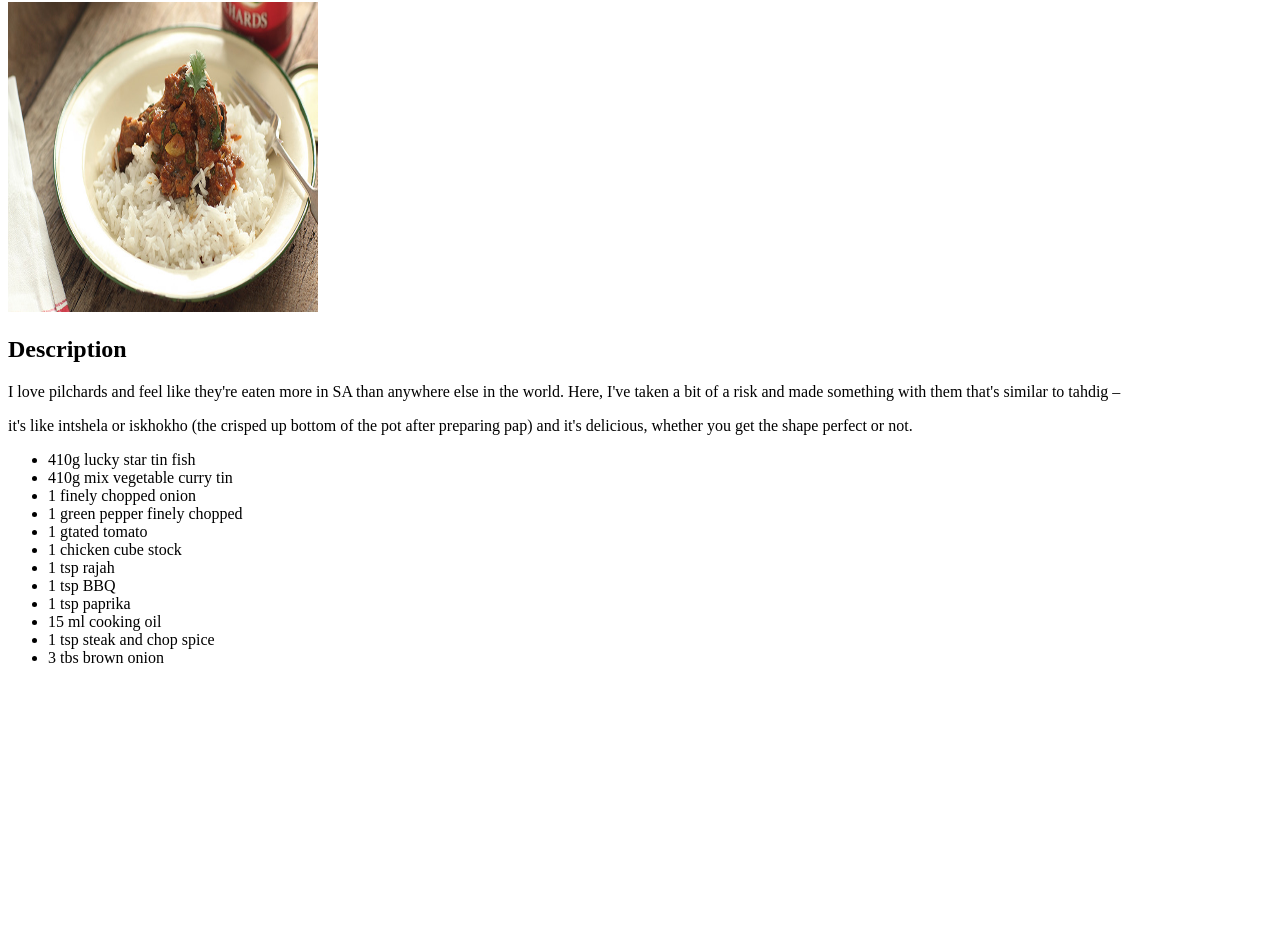
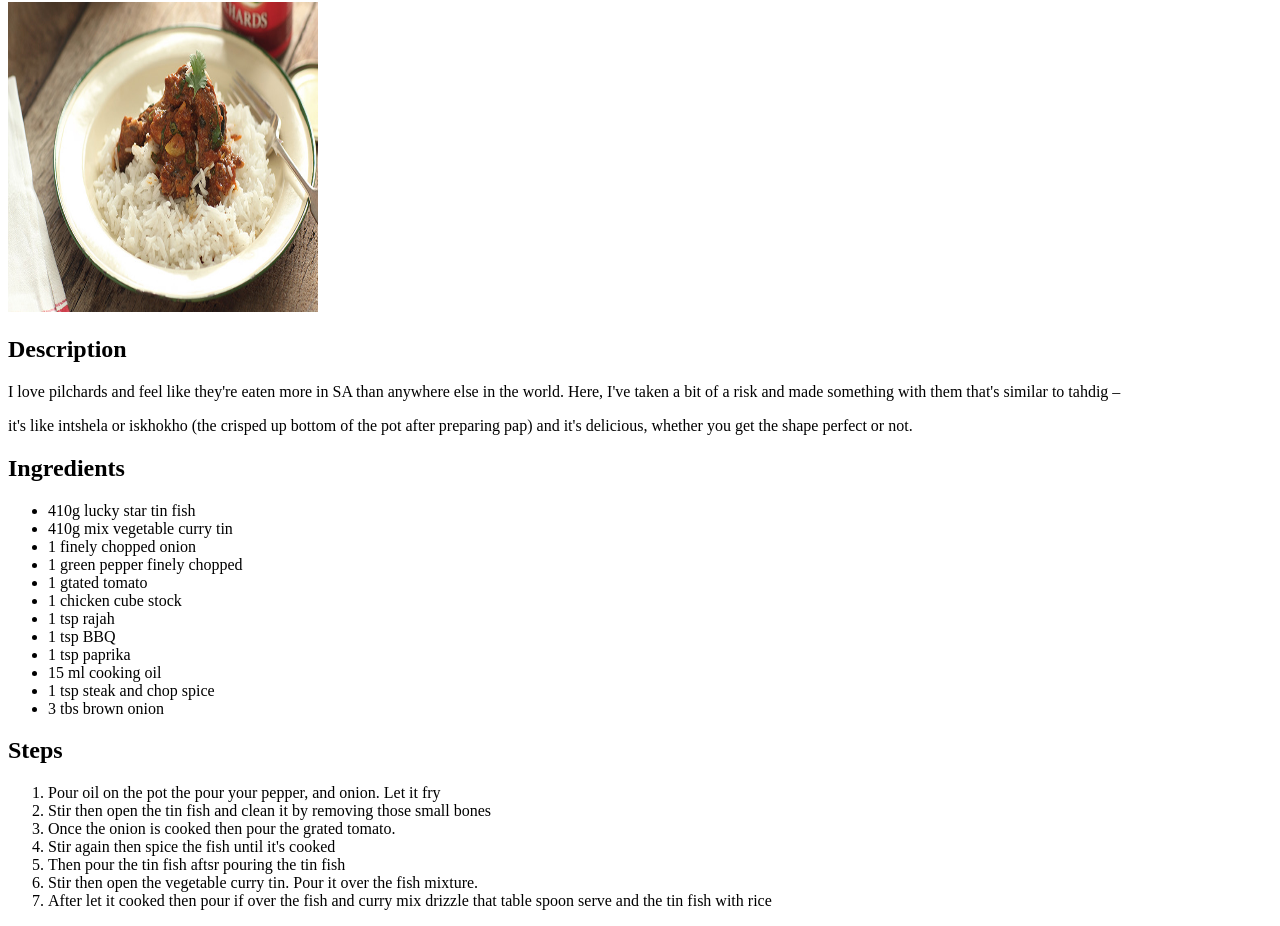
Before and after one commit to ThaboChambule/odin-recipes, a plain HTML site: page recipes/fish.html in a window 1280 px wide. Shown: the part 78-1004 px from the top of the page. Before the commit the page ends 800 px from the top, so only its background shows below. Drawn offline with Linux system fonts and the light colour scheme.

Commit message:
added ordered list of cooking steps

```diff
--- a/recipes/fish.html
+++ b/recipes/fish.html
@@ -17,6 +17,8 @@
         <p>it's like intshela or iskhokho (the crisped up bottom of the pot after preparing pap)
         and it's delicious, whether you get the shape perfect or not. </p>
 
+     <h2><strong>Ingredients</strong></h2>
+
     <ul>
         <li>410g lucky star tin fish </li>
         <li> 410g mix vegetable curry tin </li>
@@ -32,6 +34,16 @@
         <li> 3 tbs brown onion </li>
     </ul>
 
+    <h2><strong>Steps</strong></h2>
+    <ol>
+        <li> Pour oil on the pot the pour your pepper, and onion. Let it fry </li>
+        <li>Stir then open the tin fish and clean it by removing those small bones  </li>
+        <li> Once the onion is cooked then pour the grated tomato.  </li>
+        <li> Stir again then spice the fish until it's cooked </li>
+        <li>Then pour the tin fish aftsr pouring the tin fish </li>
+        <li> Stir then open the vegetable curry tin. Pour it over the fish mixture. </li>
+        <li> After let it cooked then pour if over the fish and curry mix drizzle that table spoon serve and the tin fish with rice </li>
+    </ol>
 
 
 
```
